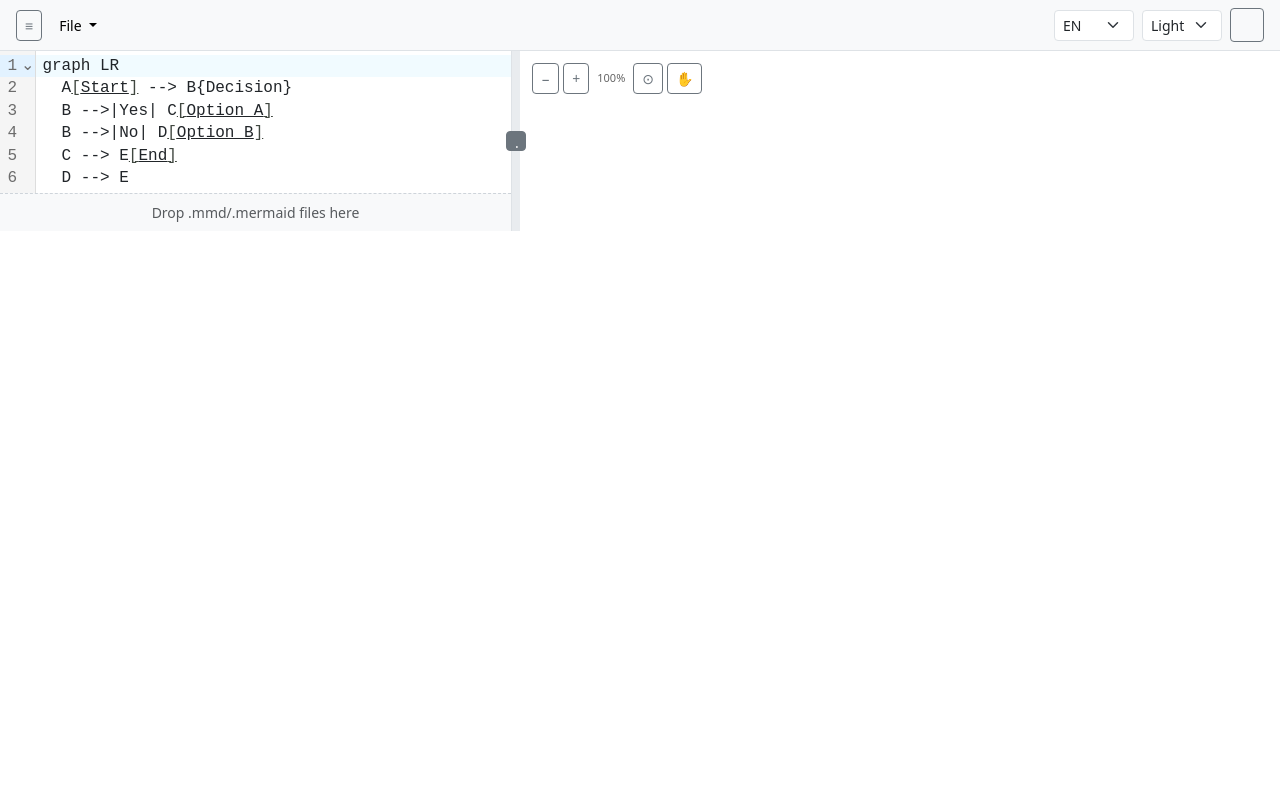
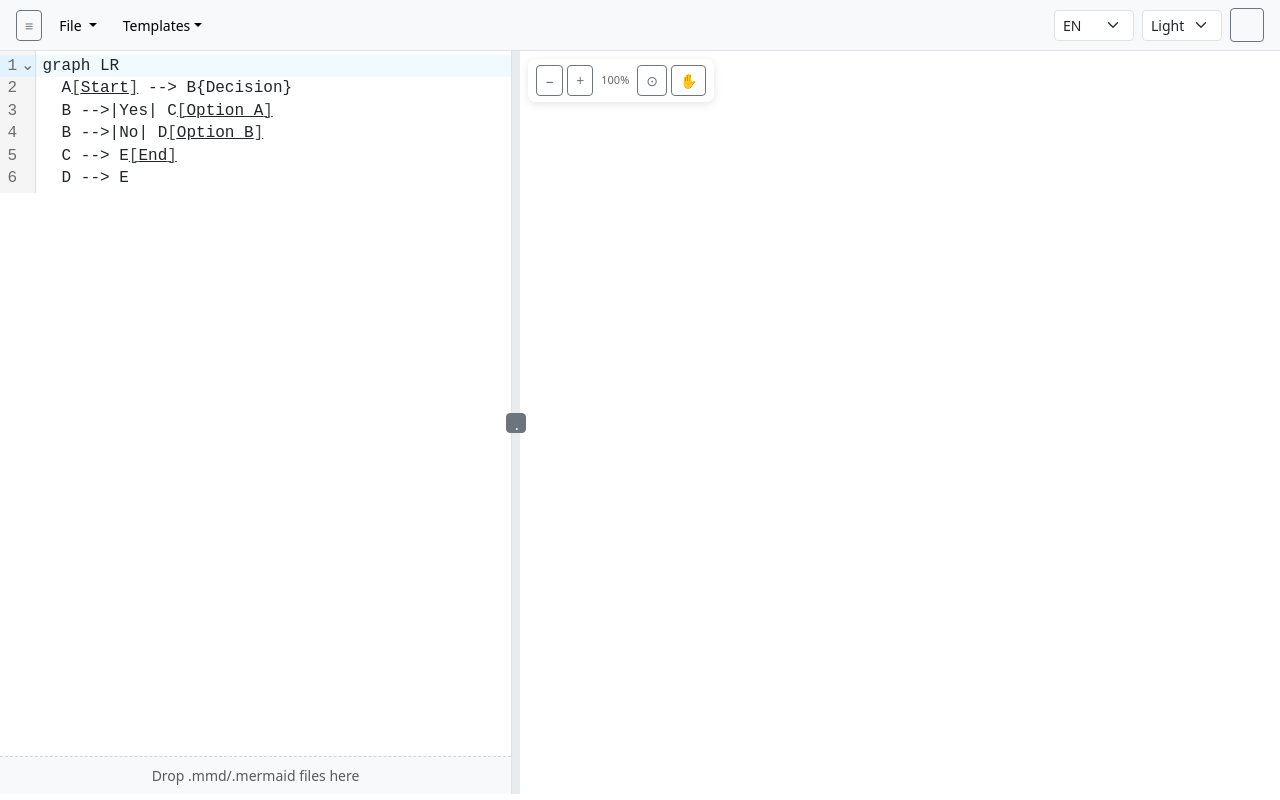
Before and after one commit to webowl/MermaidPro, a Vue app: page / in a window 1280 px wide. Built offline with nearby package versions, Linux system fonts and the light colour scheme.

Commit message:
feat: templates as dropdown menu, full-height layout, chart controls repositioning
1. Templates menu: separate dropdown with 10 diagram types
2. Editor & preview: 100dvh full viewport height
3. Chart controls: top-left with padding, SVG centered in preview area

```diff
--- a/src/App.vue
+++ b/src/App.vue
@@ -14,11 +14,22 @@
               <li><a class="dropdown-item" href="#" @click.prevent="openFileInput">{{ t('openFile') }}</a></li>
               <li><a class="dropdown-item" href="#" @click.prevent="saveFile">{{ t('saveFile') }}</a></li>
               <li><a class="dropdown-item" href="#" @click.prevent="exportSvg">{{ t('exportSvg') }}</a></li>
-              <li><hr class="dropdown-divider"></li>
-              <li><a class="dropdown-item fw-bold" href="#" @click.prevent="showTemplateGallery = true">{{ t('templateGallery') }} ✨</a></li>
             </ul>
           </div>
-        </div>
+          <!-- Templates Dropdown -->
+          <div class="dropdown">
+            <a class="btn btn-sm btn-light dropdown-toggle" href="#" role="button" id="templateMenuDropdown" data-bs-toggle="dropdown" aria-expanded="false">
+              {{ t('templates') }}
+            </a>
+            <ul class="dropdown-menu" aria-labelledby="templateMenuDropdown">
+              <li v-for="cat in templateCategories" :key="cat.key">
+                <a class="dropdown-item dropdown-submenu" href="#" @click.prevent="applyTemplateByType(cat.key)">
+                  {{ cat.icon }} {{ cat.label[lang] }}
+                </a>
+              </li>
+            </ul>
+          </div>
+          </div>
         <div class="d-flex gap-2 align-items-center">
           <select class="form-select form-select-sm" style="width: 80px" v-model="lang" @change="switchLanguage">
             <option value="en">EN</option>
@@ -83,7 +94,7 @@
           </button>
         </div>
         <div class="preview-panel" ref="previewPanel">
-          <div class="chart-controls">
+          <div class="chart-controls chart-controls-top-left">
             <button @click="zoomOut" class="btn btn-sm btn-outline-secondary" :title="t('zoomOut')">−</button>
             <button @click="zoomIn" class="btn btn-sm btn-outline-secondary" :title="t('zoomIn')">+</button>
             <span class="zoom-label">{{ Math.round(zoomLevel * 100) }}%</span>
@@ -294,6 +305,14 @@ const applyTemplate = (template) => {
   showNotification(`${t('fromTemplate')}: ${template.label[lang.value] || template.label.en}`)
 }
 
+// Apply first template from a type category
+const applyTemplateByType = (typeKey) => {
+  const items = templates[typeKey]?.items
+  if (items && items.length > 0) {
+    applyTemplate(items[0])
+  }
+}
+
 // Zoom & Pan
 const zoomLevel = ref(1)
 const panMode = ref(false)
@@ -355,7 +374,9 @@ const updateSvgTransform = () => {
   const svg = preview.value?.querySelector('svg');
   if (svg) {
     svg.style.transform = `scale(${zoomLevel.value}) translate(${pan.value.x}px, ${pan.value.y}px)`;
-    svg.style.transformOrigin = 'top left';
+    svg.style.transformOrigin = 'center center';
+    svg.style.maxWidth = '100%';
+    svg.style.maxHeight = '100%';
   }
 }
 
@@ -670,6 +691,7 @@ onUnmounted(() => {
   display: flex;
   flex-direction: column;
   height: 100vh;
+  height: 100dvh; /* Dynamic viewport height for mobile browsers */
   overflow: hidden;
 }
 
@@ -709,6 +731,9 @@ onUnmounted(() => {
   flex: 1;
   display: flex;
   overflow: hidden;
+  /* Ensure full height */
+  height: calc(100vh - 57px);
+  height: calc(100dvh - 57px);
 }
 
 .editor-panel {
@@ -718,6 +743,7 @@ onUnmounted(() => {
   flex-direction: column;
   border-right: 1px solid #dee2e6;
   overflow: hidden;
+  height: 100%;
 }
 
 .editor-wrapper {
@@ -753,6 +779,7 @@ onUnmounted(() => {
   display: flex;
   align-items: center;
   justify-content: center;
+  height: 100%;
 }
 
 .splitter:hover {
@@ -779,13 +806,21 @@ onUnmounted(() => {
 
 .preview-panel {
   flex: 1;
-  overflow: hidden; /* Changed from auto to hidden */
+  overflow: hidden;
   background: #fff;
-  position: relative; /* For positioning controls */
+  position: relative;
+  height: 100%;
 }
 
 #preview {
   cursor: default;
+  height: 100%;
+  width: 100%;
+  overflow: auto;
+  padding: 48px 16px 16px 16px !important; /* Padding top for controls */
+  display: flex;
+  align-items: flex-start;
+  justify-content: center;
 }
 
 .chart-controls {
@@ -795,9 +830,10 @@ onUnmounted(() => {
   z-index: 10;
   display: flex;
   gap: 4px;
-  background: rgba(255,255,255,0.8);
-  padding: 4px;
-  border-radius: 6px;
+  background: rgba(255,255,255,0.9);
+  padding: 6px 8px;
+  border-radius: 8px;
+  box-shadow: 0 2px 8px rgba(0,0,0,0.1);
 }
 
 .cursor-pointer {
```
